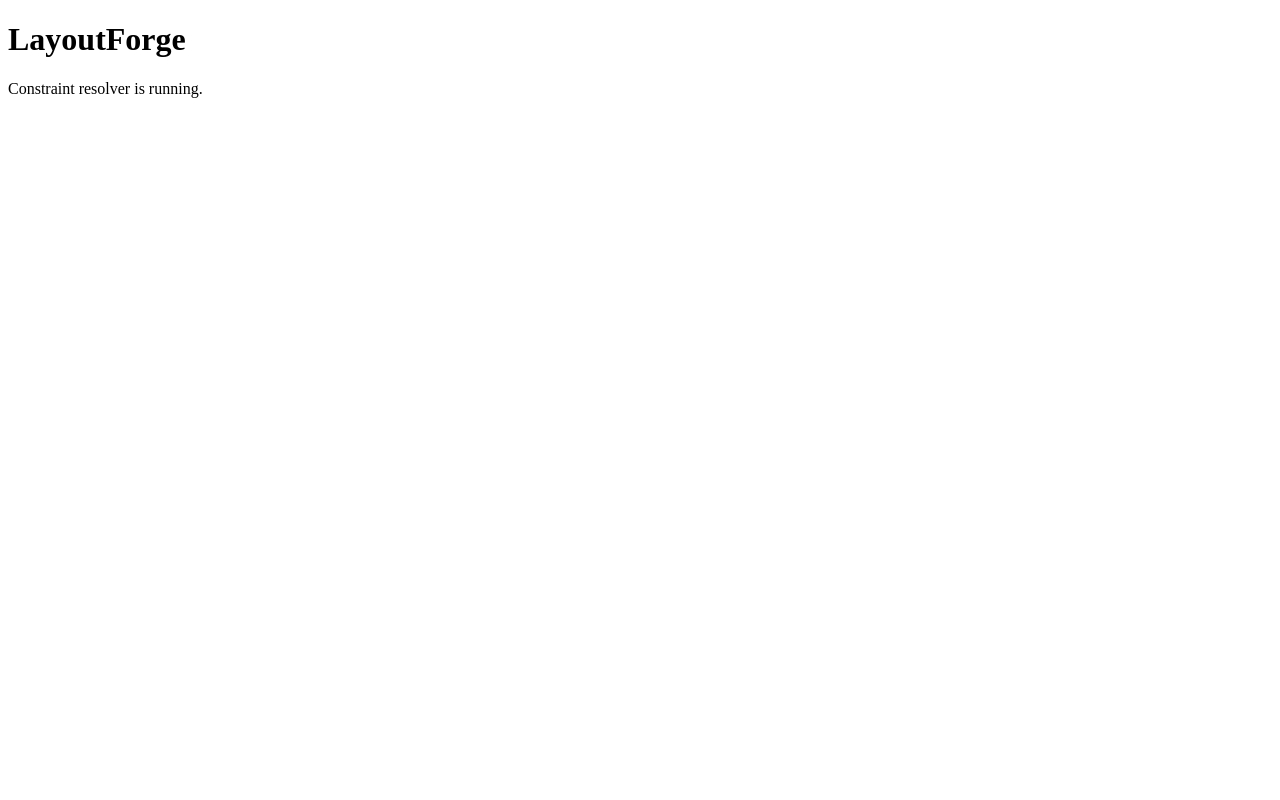
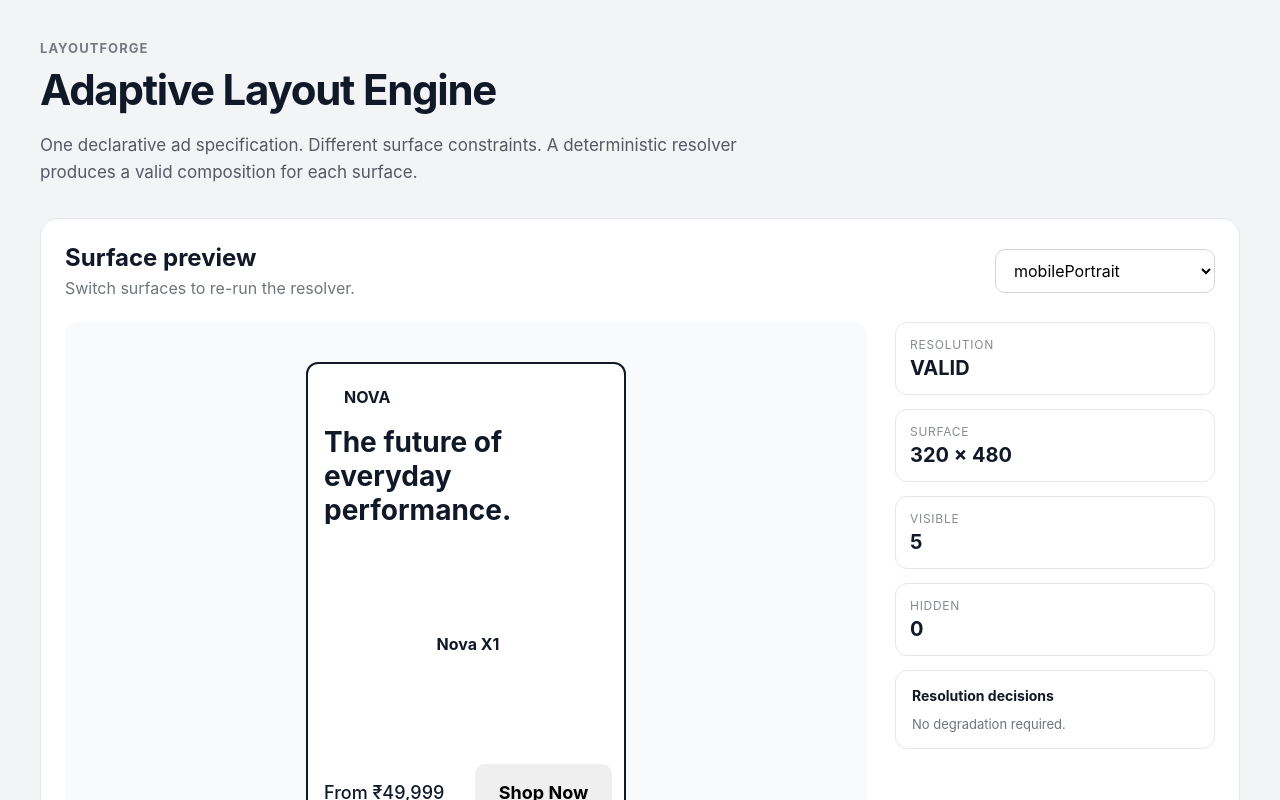
Before and after one commit to Ritanshu-Kumar/layoutforge, a React (Vite) app: page / in a window 1280 px wide. Shown: the top 800 px of the page. Built offline with nearby package versions, Linux system fonts and the light colour scheme.

Commit message:
feat: add interactive multi-surface demo

```diff
--- a/src/App.tsx
+++ b/src/App.tsx
@@ -1,52 +1,328 @@
+import { useMemo, useState } from "react";
+
 import { resolveLayout } from "./core/resolver";
 import { surfaces } from "./core/surfaces";
 import { adSpec } from "./demo/ad-spec";
+import { RenderDom } from "./rendering/render-dom";
 
-function printLayout(
-  name: string,
-  layout: ReturnType<typeof resolveLayout>,
-) {
-  console.log(`=== ${name} ===`);
-  console.log("valid:", layout.valid);
+const surfaceList = Object.values(surfaces);
 
-  console.table(
-    layout.elements.map((element) => ({
-      id: element.id,
-      role: element.role,
-      visible: element.visible,
-      x: Math.round(element.rect.x),
-      y: Math.round(element.rect.y),
-      width: Math.round(element.rect.width),
-      height: Math.round(element.rect.height),
-      fontSize: element.fontSize
-        ? Math.round(element.fontSize)
-        : undefined,
-    })),
+function App() {
+  const [surfaceId, setSurfaceId] = useState(
+    surfaces.mobilePortrait.id,
   );
 
-  console.table(layout.decisions);
-}
+  const surface =
+    surfaces[surfaceId] ?? surfaces.mobilePortrait;
 
-function App() {
-  const portrait = resolveLayout(adSpec, surfaces.mobilePortrait);
-  const landscape = resolveLayout(adSpec, surfaces.mobileLandscape);
-  const broadcast = resolveLayout(
-    adSpec,
-    surfaces.broadcastLowerThird,
+  const layout = useMemo(
+    () => resolveLayout(adSpec, surface),
+    [surface],
   );
-  const kiosk = resolveLayout(adSpec, surfaces.squareKiosk);
 
-  printLayout("Mobile Portrait", portrait);
-  printLayout("Mobile Landscape", landscape);
-  printLayout("Broadcast Lower Third", broadcast);
-  printLayout("Square Kiosk", kiosk);
+  const visibleElements = layout.elements.filter(
+    (element) => element.visible,
+  );
+
+  const hiddenElements = layout.elements.filter(
+    (element) => !element.visible,
+  );
 
   return (
-    <main>
-      <h1>LayoutForge</h1>
-      <p>Constraint resolver is running.</p>
+    <main
+      style={{
+        minHeight: "100vh",
+        padding: "40px",
+      }}
+    >
+      <div
+        style={{
+          maxWidth: 1400,
+          margin: "0 auto",
+        }}
+      >
+        <header style={{ marginBottom: 32 }}>
+          <div
+            style={{
+              fontSize: 13,
+              fontWeight: 700,
+              letterSpacing: "0.08em",
+              textTransform: "uppercase",
+              opacity: 0.55,
+              marginBottom: 8,
+            }}
+          >
+            LayoutForge
+          </div>
+
+          <h1
+            style={{
+              margin: 0,
+              fontSize: 42,
+              letterSpacing: "-0.03em",
+            }}
+          >
+            Adaptive Layout Engine
+          </h1>
+
+          <p
+            style={{
+              maxWidth: 720,
+              fontSize: 17,
+              lineHeight: 1.6,
+              opacity: 0.7,
+            }}
+          >
+            One declarative ad specification. Different surface
+            constraints. A deterministic resolver produces a valid
+            composition for each surface.
+          </p>
+        </header>
+
+        <section
+          style={{
+            background: "white",
+            border: "1px solid #e5e7eb",
+            borderRadius: 18,
+            padding: 24,
+            marginBottom: 24,
+          }}
+        >
+          <div
+            style={{
+              display: "flex",
+              alignItems: "center",
+              justifyContent: "space-between",
+              gap: 16,
+              flexWrap: "wrap",
+              marginBottom: 24,
+            }}
+          >
+            <div>
+              <h2 style={{ margin: 0 }}>
+                Surface preview
+              </h2>
+
+              <p
+                style={{
+                  margin: "6px 0 0",
+                  opacity: 0.6,
+                }}
+              >
+                Switch surfaces to re-run the resolver.
+              </p>
+            </div>
+
+            <select
+              value={surfaceId}
+              onChange={(event) =>
+                setSurfaceId(event.target.value)
+              }
+              style={{
+                padding: "10px 14px",
+                borderRadius: 10,
+                border: "1px solid #d1d5db",
+                background: "white",
+                minWidth: 220,
+              }}
+            >
+              {surfaceList.map((item) => (
+                <option key={item.id} value={item.id}>
+                  {item.id}
+                </option>
+              ))}
+            </select>
+          </div>
+
+          <div
+            style={{
+              display: "grid",
+              gridTemplateColumns:
+                "minmax(0, 1fr) 320px",
+              gap: 28,
+              alignItems: "start",
+            }}
+          >
+            <div
+              style={{
+                minHeight: 560,
+                display: "flex",
+                justifyContent: "center",
+                alignItems: "center",
+                padding: 24,
+                background: "#f9fafb",
+                borderRadius: 14,
+                overflow: "auto",
+              }}
+            >
+              <div
+                style={{
+                  width: surface.width,
+                  height: surface.height,
+                  position: "relative",
+                  overflow: "hidden",
+                  background: "#ffffff",
+                  border: "2px solid #111827",
+                  borderRadius: 12,
+                  flexShrink: 0,
+                }}
+              >
+                {layout.elements.map((element) => (
+                  <RenderDom
+                    key={element.id}
+                    element={element}
+                  />
+                ))}
+              </div>
+            </div>
+
+            <aside
+              style={{
+                display: "flex",
+                flexDirection: "column",
+                gap: 14,
+              }}
+            >
+              <InfoCard
+                label="Resolution"
+                value={layout.valid ? "VALID" : "INVALID"}
+              />
+
+              <InfoCard
+                label="Surface"
+                value={`${surface.width} × ${surface.height}`}
+              />
+
+              <InfoCard
+                label="Visible"
+                value={String(visibleElements.length)}
+              />
+
+              <InfoCard
+                label="Hidden"
+                value={String(hiddenElements.length)}
+              />
+
+              <div
+                style={{
+                  border: "1px solid #e5e7eb",
+                  borderRadius: 12,
+                  padding: 16,
+                }}
+              >
+                <h3
+                  style={{
+                    margin: "0 0 12px",
+                    fontSize: 14,
+                  }}
+                >
+                  Resolution decisions
+                </h3>
+
+                {layout.decisions.length === 0 ? (
+                  <div
+                    style={{
+                      fontSize: 13,
+                      opacity: 0.6,
+                    }}
+                  >
+                    No degradation required.
+                  </div>
+                ) : (
+                  <div
+                    style={{
+                      display: "flex",
+                      flexDirection: "column",
+                      gap: 10,
+                    }}
+                  >
+                    {layout.decisions.map(
+                      (decision, index) => (
+                        <div
+                          key={`${decision.elementId}-${index}`}
+                          style={{
+                            fontSize: 13,
+                            lineHeight: 1.5,
+                          }}
+                        >
+                          <strong>
+                            {decision.elementId}
+                          </strong>{" "}
+                          <span
+                            style={{
+                              opacity: 0.65,
+                            }}
+                          >
+                            → {decision.action}
+                          </span>
+                          <div
+                            style={{
+                              opacity: 0.6,
+                            }}
+                          >
+                            {decision.reason}
+                          </div>
+                        </div>
+                      ),
+                    )}
+                  </div>
+                )}
+              </div>
+            </aside>
+          </div>
+        </section>
+
+        <footer
+          style={{
+            fontSize: 13,
+            opacity: 0.5,
+          }}
+        >
+          Layout decisions are computed in TypeScript. CSS is
+          used only to render the resolved geometry.
+        </footer>
+      </div>
     </main>
   );
 }
 
+function InfoCard({
+  label,
+  value,
+}: {
+  label: string;
+  value: string;
+}) {
+  return (
+    <div
+      style={{
+        border: "1px solid #e5e7eb",
+        borderRadius: 12,
+        padding: 14,
+      }}
+    >
+      <div
+        style={{
+          fontSize: 12,
+          textTransform: "uppercase",
+          letterSpacing: "0.06em",
+          opacity: 0.5,
+        }}
+      >
+        {label}
+      </div>
+
+      <div
+        style={{
+          marginTop: 4,
+          fontSize: 20,
+          fontWeight: 700,
+        }}
+      >
+        {value}
+      </div>
+    </div>
+  );
+}
+
 export default App;
--- a/src/index.css
+++ b/src/index.css
@@ -0,0 +1,22 @@
+* {
+  box-sizing: border-box;
+}
+
+:root {
+  font-family:
+    Inter, ui-sans-serif, system-ui, -apple-system, BlinkMacSystemFont,
+    "Segoe UI", sans-serif;
+
+  color: #111827;
+  background: #f3f4f6;
+}
+
+body {
+  margin: 0;
+  min-width: 320px;
+}
+
+button,
+select {
+  font: inherit;
+}
--- a/src/rendering/render-dom.tsx
+++ b/src/rendering/render-dom.tsx
@@ -0,0 +1,82 @@
+import type { ResolvedElement } from "../core/types";
+
+interface RenderDomProps {
+  element: ResolvedElement;
+}
+
+export function RenderDom({ element }: RenderDomProps) {
+  if (!element.visible) {
+    return null;
+  }
+
+  const style: React.CSSProperties = {
+    position: "absolute",
+    left: element.rect.x,
+    top: element.rect.y,
+    width: element.rect.width,
+    height: element.rect.height,
+    boxSizing: "border-box",
+  };
+
+  if (element.type === "text") {
+    return (
+      <div
+        style={{
+          ...style,
+          fontSize: element.fontSize,
+          display: "flex",
+          alignItems: "center",
+          overflow: "hidden",
+          fontWeight:
+            element.role === "primary" ? 700 : 500,
+        }}
+      >
+        {element.content}
+      </div>
+    );
+  }
+
+  if (element.type === "button") {
+    return (
+      <button
+        style={{
+          ...style,
+          fontSize: element.fontSize,
+          cursor: "pointer",
+          border: "none",
+          borderRadius: 10,
+          fontWeight: 700,
+        }}
+      >
+        {element.content}
+      </button>
+    );
+  }
+
+  return (
+    <div
+      style={{
+        ...style,
+        display: "flex",
+        alignItems: "center",
+        justifyContent: "center",
+        borderRadius: 12,
+        overflow: "hidden",
+      }}
+    >
+      <div
+        style={{
+          width: "82%",
+          height: "82%",
+          borderRadius: "50%",
+          display: "flex",
+          alignItems: "center",
+          justifyContent: "center",
+          fontWeight: 700,
+        }}
+      >
+        {element.content}
+      </div>
+    </div>
+  );
+}
```
